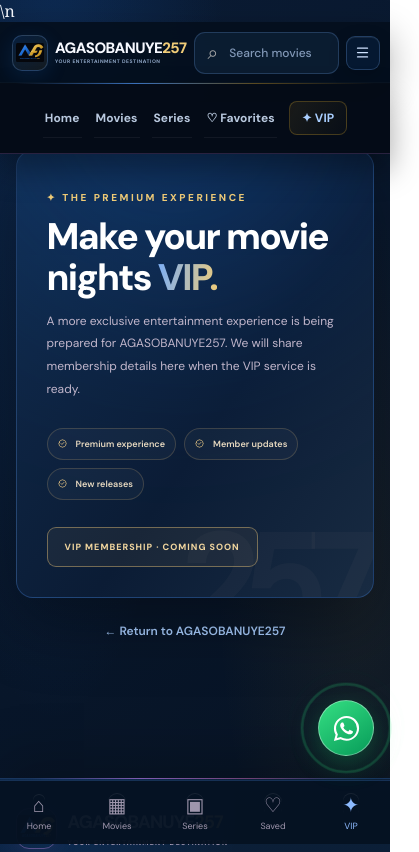
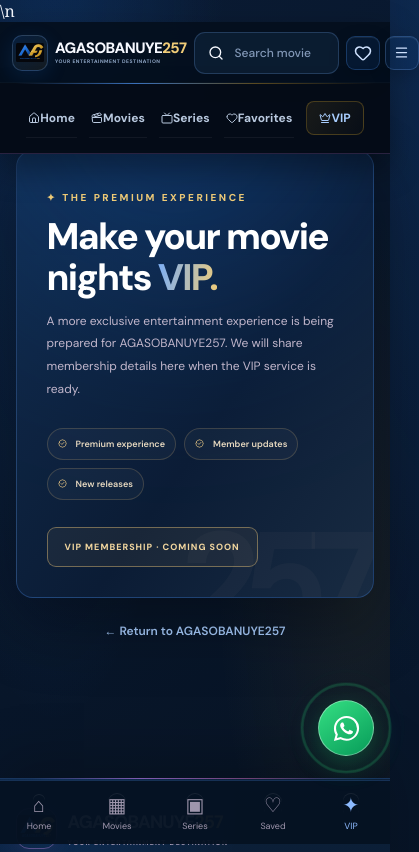
Before and after one commit to hawk01rw/AGASOBANUYE257, a plain HTML site: page vip.html in a window 390 px wide. Shown: the top 852 px of the page, 419 px wide, since content can reach past the window. Drawn offline with nearby package versions, Linux system fonts and the light colour scheme.

Commit message:
Refresh premium responsive navigation header

```diff
--- a/vip.html
+++ b/vip.html
@@ -8,8 +8,24 @@
 <link rel="stylesheet" href="css/contact-widget.css">
 <link rel="stylesheet" href="css/blue-premium.css"><script defer src="js/site-search.js"></script><script src="https://unpkg.com/lucide@latest" defer></script><script src="js/site-icons.js?v=20261125-2" defer></script><link rel="stylesheet" href="css/site-loader.css?v=20261125-3"><script defer src="js/site-loader.js?v=20261125-2"></script><link rel="stylesheet" href="css/pro-sizing.css?v=20261125-1">\n</head><body>
 <div id="siteLoader" role="status" aria-live="polite" aria-label="Loading AGASOBANUYE257"><div class="site-loader-inner"><div class="site-loader-symbol"><span class="site-loader-ring"></span><img class="site-loader-mark" src="assets/agasobanuye257-logo.svg" alt=""></div><div class="site-loader-title">AGASOBANUYE<span>257</span></div><div class="site-loader-caption">Preparing your entertainment</div></div></div>
-<header class="cineva-header member-header"><a class="cineva-brand" href="index.html"><img src="assets/agasobanuye257-logo.svg" alt=""><span><b>AGASOBANUYE<span>257</span></b><small>YOUR ENTERTAINMENT DESTINATION</small></span></a><nav class="top-links" aria-label="Main navigation"><a href="index.html">Home</a><a href="movies.html">Movies</a><a href="series.html">Series</a><a href="favorite.html">♡ Favorites</a><a class="vip-nav-link active" href="vip.html">✦ VIP</a></nav><label class="cineva-search member-search"><span aria-hidden="true">⌕</span><input type="search" data-site-search placeholder="Search movies and series..." aria-label="Search titles"></label><div class="top-actions"><a class="outline-button member-back" href="index.html">← Back to Home</a><button class="menu-action" id="menuButton" aria-label="Open menu" aria-expanded="false"><span></span><span></span><span></span></button></div></header>
-<main class="member-main vip-page-main"><section class="vip-page-card"><div class="vip-page-glow"></div><div class="vip-page-content"><p class="member-kicker">✦ THE PREMIUM EXPERIENCE</p><h1>Make your movie nights <span>VIP.</span></h1><p class="vip-lead">A more exclusive entertainment experience is being prepared for AGASOBANUYE257. We will share membership details here when the VIP service is ready.</p><div class="vip-page-benefits"><div><b>✦</b><span>Premium experience</span></div><div><b>✦</b><span>Member updates</span></div><div><b>✦</b><span>New releases</span></div></div><span class="vip-status">VIP MEMBERSHIP · COMING SOON</span></div><div class="vip-page-watermark">257</div></section><a class="member-home-link" href="index.html">← Return to AGASOBANUYE257</a></main>
+<header class="cineva-header premium-header member-header">
+  <a class="cineva-brand" href="index.html" aria-label="AGASOBANUYE257 home">
+    <img src="assets/agasobanuye257-logo.svg" alt="">
+    <span><b>AGASOBANUYE<span>257</span></b><small>YOUR ENTERTAINMENT DESTINATION</small></span>
+  </a>
+  <nav class="top-links" id="primaryNavigation" aria-label="Main navigation">
+    <a href="index.html"><i data-lucide="house" aria-hidden="true"></i> Home</a>
+    <a href="movies.html"><i data-lucide="clapperboard" aria-hidden="true"></i> Movies</a>
+    <a href="series.html"><i data-lucide="tv" aria-hidden="true"></i> Series</a>
+    <a href="favorite.html"><i data-lucide="heart" aria-hidden="true"></i> Favorites</a>
+    <a class="vip-nav-link active" href="vip.html" aria-current="page"><i data-lucide="crown" aria-hidden="true"></i> VIP</a>
+  </nav>
+  <label class="cineva-search premium-search"><i data-lucide="search" aria-hidden="true"></i><input id="memberSearch" data-site-search type="search" placeholder="Search movies and series..." aria-label="Search movies and series"></label>
+  <div class="top-actions">
+    <a class="icon-action saved-action" href="favorite.html" aria-label="Saved titles" title="Saved titles"><i data-lucide="heart" aria-hidden="true"></i></a>
+    <button class="menu-action" id="menuButton" type="button" aria-label="Open navigation menu" aria-controls="primaryNavigation" aria-expanded="false"><span></span><span></span><span></span></button>
+  </div>
+</header><main class="member-main vip-page-main"><section class="vip-page-card"><div class="vip-page-glow"></div><div class="vip-page-content"><p class="member-kicker">✦ THE PREMIUM EXPERIENCE</p><h1>Make your movie nights <span>VIP.</span></h1><p class="vip-lead">A more exclusive entertainment experience is being prepared for AGASOBANUYE257. We will share membership details here when the VIP service is ready.</p><div class="vip-page-benefits"><div><b>✦</b><span>Premium experience</span></div><div><b>✦</b><span>Member updates</span></div><div><b>✦</b><span>New releases</span></div></div><span class="vip-status">VIP MEMBERSHIP · COMING SOON</span></div><div class="vip-page-watermark">257</div></section><a class="member-home-link" href="index.html">← Return to AGASOBANUYE257</a></main>
 <nav class="mobile-bottom-nav"><a href="index.html"><b>⌂</b><span>Home</span></a><a href="movies.html"><b>▦</b><span>Movies</span></a><a href="series.html"><b>▣</b><span>Series</span></a><a href="favorite.html"><b>♡</b><span>Saved</span></a><a class="active" href="vip.html"><b>✦</b><span>VIP</span></a></nav>
 <script>document.getElementById("menuButton").onclick=()=>{const n=document.querySelector(".member-header .top-links");const o=n.classList.toggle("menu-open");document.getElementById("menuButton").setAttribute("aria-expanded",String(o));};</script>
 
@@ -40,4 +56,5 @@
   <span class="contact-float__button" aria-hidden="true"><svg viewBox="0 0 32 32"><path d="M16.02 3C8.86 3 3.04 8.78 3.04 15.9c0 2.28.6 4.5 1.74 6.45L3 29l6.85-1.78a13.1 13.1 0 0 0 6.16 1.55h.01c7.16 0 12.98-5.78 12.98-12.9A12.8 12.8 0 0 0 25.2 6.7 12.9 12.9 0 0 0 16.02 3Zm0 23.57h-.01a10.8 10.8 0 0 1-5.5-1.5l-.4-.23-4.07 1.06 1.09-3.94-.26-.4a10.65 10.65 0 0 1-1.65-5.66c0-5.95 4.87-10.8 10.8-10.8 2.88 0 5.59 1.12 7.63 3.16a10.7 10.7 0 0 1 3.16 7.63c0 5.95-4.86 10.8-10.79 10.8Zm5.93-8.09c-.32-.16-1.9-.94-2.2-1.05-.3-.1-.51-.16-.73.16-.22.32-.84 1.05-1.03 1.27-.19.21-.38.24-.7.08-.32-.16-1.36-.5-2.59-1.6-.96-.85-1.61-1.9-1.8-2.22-.19-.32-.02-.49.14-.65.14-.14.32-.38.48-.57.16-.19.21-.32.32-.54.1-.21.05-.4-.03-.56-.08-.16-.73-1.75-1-2.4-.27-.63-.54-.54-.73-.55h-.62c-.22 0-.57.08-.87.4-.3.32-1.14 1.1-1.14 2.67s1.17 3.1 1.33 3.31c.16.22 2.3 3.5 5.57 4.9.78.33 1.38.53 1.85.68.78.25 1.49.21 2.05.13.63-.1 1.9-.78 2.17-1.54.27-.75.27-1.4.19-1.54-.08-.13-.3-.21-.62-.37Z"/></svg></span>
 </a>
 <script src="js/ui-polish.js" defer></script>
+<script src="js/header.js?v=20261125-1" defer></script>
 </body></html>
```
